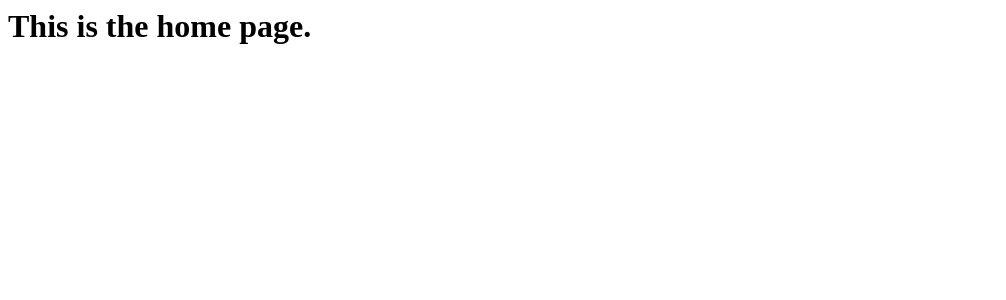
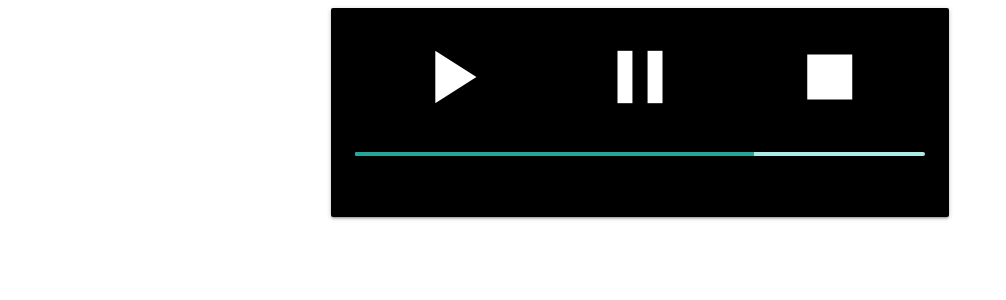
Before and after one commit to Kevin-Oudai/reader-site, a Django app: page / in a window 1280 px wide. Shown: the top 300 px of the page, without its empty margins (0-1006 px from the left). Run offline with Django 3.2, Linux system fonts and the light colour scheme.

Commit message:
add home page structure

```diff
--- a/readersite/templates/home.html
+++ b/readersite/templates/home.html
@@ -1 +1,38 @@
-<h1>This is the home page.</h1>
+<!DOCTYPE html>
+<html>
+
+<head>
+    <!--Import Google Icon Font-->
+    <link href="https://fonts.googleapis.com/icon?family=Material+Icons" rel="stylesheet">
+    <!--Import materialize.css-->
+    <!-- Compiled and minified CSS -->
+    <link rel="stylesheet" href="https://cdnjs.cloudflare.com/ajax/libs/materialize/1.0.0/css/materialize.min.css">
+
+
+    <!--Let browser know website is optimized for mobile-->
+    <meta name="viewport" content="width=device-width, initial-scale=1.0" />
+</head>
+
+<body>
+    <div class="row">
+        <div class="col s12 m6 offset-m3">
+            <div class="card-panel black">
+                <span class="white-text row">
+                    <i class="material-icons col m4 large center-align">play_arrow</i>
+                    <i class="material-icons col m4 large center-align">pause</i>
+                    <i class="material-icons col m4 large center-align">stop</i>
+                </span>
+                <span class="white-text row">
+                    <div class="progress">
+                        <div class="determinate" style="width: 70%"></div>
+                    </div>
+                </span>
+            </div>
+        </div>
+    </div>
+    <!--JavaScript at end of body for optimized loading-->
+    <script src="https://cdnjs.cloudflare.com/ajax/libs/materialize/1.0.0/js/materialize.min.js"></script>
+
+</body>
+
+</html>
```
